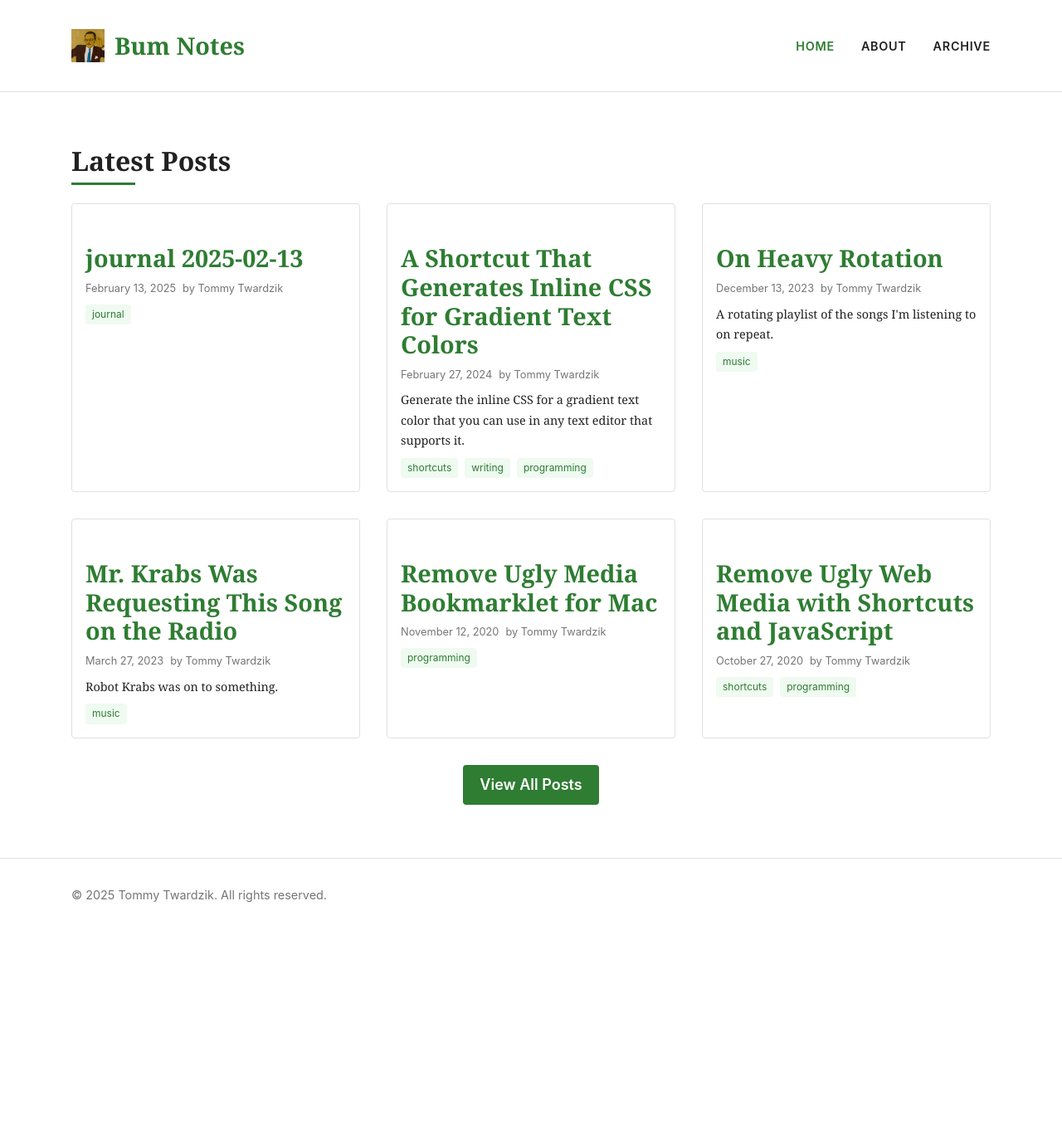
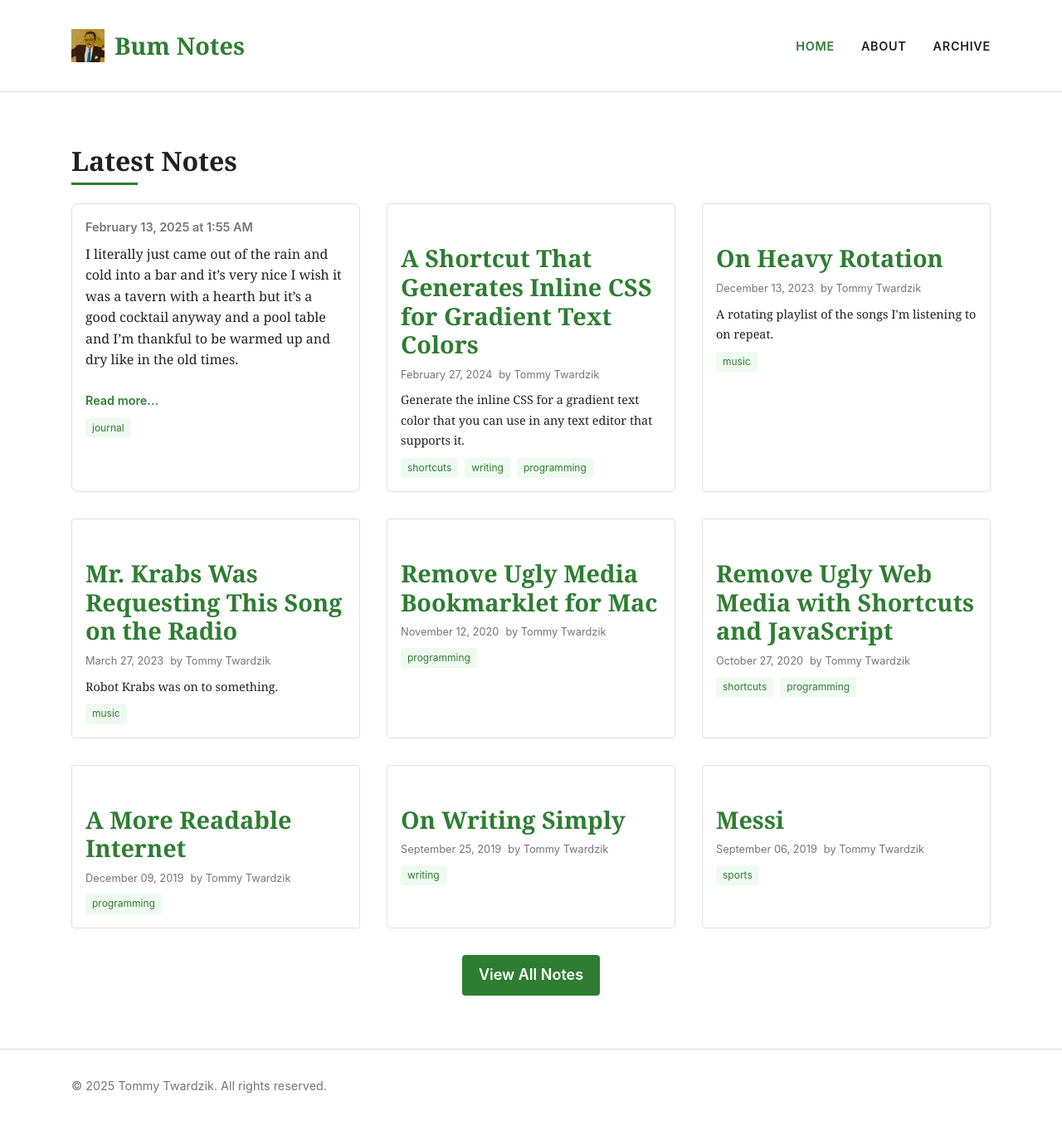
Before and after one commit to ttwardz/bum-notes-blog, a Jekyll site: the page built from index.markdown, in a window 1280 px wide. Shown: the whole page at 83% size. Built offline with Jekyll 4.4.1, drawn with Linux system fonts in a browser that asks for light colours; before the commit the page ends 1138 px from its top, so only the background shows below that.

Commit message:
NEW journal layout
New journal layout for journal posts
- Homepage updated to show journal posts without titles
- Archive updated similarly
- Post navigation refactored to _includes and simplified for both Post and Journal previous and next pages

```diff
--- a/_layouts/home.html
+++ b/_layouts/home.html
@@ -4,10 +4,40 @@ layout: default
 
 <div class="home">
   <section class="latest-posts">
-      <h1 class="section-title">Latest Posts</h1>
+    <h1 class="section-title">Latest Notes</h1>
 
-      <div class="posts-grid">
-        {% for post in site.posts limit:6 %}
+    <div class="posts-container">
+      {% for post in site.posts limit:12 %}
+        {% if post.layout == 'journal' %}
+          <article class="journal-card">
+            <div class="journal-card-content">
+              <div class="journal-card-meta">
+                <time datetime="{{ post.date | date_to_xmlschema }}" class="journal-date">
+                  {{ post.date | date: "%B %d, %Y" }} at {{ post.date | date: "%l:%M %p" | strip }}
+                </time>
+                <!-- {% if post.author %}
+                  <span class="journal-author">by {{ post.author }}</span>
+                {% endif %} -->
+              </div>
+
+              <div class="journal-card-excerpt">
+                {% assign paragraphs = post.content | split: '</p>' %}
+                {{ paragraphs[0] }}</p>
+                {% if paragraphs.size > 1 %}
+                  <a href="{{ post.url | relative_url }}" class="read-more">Read more...</a>
+                {% endif %}
+              </div>
+
+              {% if post.tags %}
+                <div class="journal-tags">
+                  {% for tag in post.tags %}
+                    <a href="{{ site.baseurl }}/tags/{{ tag | slugify }}/" class="tag">{{ tag }}</a>
+                  {% endfor %}
+                </div>
+              {% endif %}
+            </div>
+          </article>
+        {% else %}
           <article class="post-card">
             {% if post.image %}
               <div class="post-image">
@@ -32,17 +62,18 @@ layout: default
               {% if post.tags %}
                 <div class="post-tags">
                   {% for tag in post.tags %}
-                    <span class="tag">{{ tag }}</span>
+                    <a href="{{ site.baseurl }}/tags/{{ tag | slugify }}/" class="tag">{{ tag }}</a>
                   {% endfor %}
                 </div>
               {% endif %}
             </div>
           </article>
+        {% endif %}
       {% endfor %}
     </div>
 
     <div class="see-more">
-        <a href="{{ '/archive' | relative_url }}" class="btn">View All Posts</a>
+      <a href="{{ '/archive' | relative_url }}" class="btn">View All Notes</a>
     </div>
   </section>
 </div>
--- a/_posts/2025-02-13-journal.md
+++ b/_posts/2025-02-13-journal.md
@@ -1,11 +1,8 @@
 ---
-layout: post
+layout: journal
 date: 2025-02-13 1:55
-title: journal 2025-02-13
 author: Tommy Twardzik
 tags: [journal]
 ---
 
-<!-- TODO: convert to `journal` post -->
-
 I literally just came out of the rain and cold into a bar and it’s very nice I wish it was a tavern with a hearth but it’s a good cocktail anyway and a pool table and I’m thankful to be warmed up and dry like in the old times.
--- a/_sass/main.scss
+++ b/_sass/main.scss
@@ -365,6 +365,132 @@ img {
   margin-bottom: var(--space-s);
 }
 
+/* Journal post styles */
+.journal-post {
+  max-width: 700px;
+  margin: 0 auto;
+  border-radius: 8px;
+  overflow: hidden;
+  background-color: var(--color-card-background);
+  border: 1px solid var(--color-border);
+  padding: var(--space-l);
+}
+
+.journal-header {
+  margin-bottom: var(--space-m);
+  border-bottom: 1px solid var(--color-border);
+  padding-bottom: var(--space-m);
+}
+
+.journal-meta {
+  display: flex;
+  flex-wrap: wrap;
+  gap: var(--space-s);
+  font-family: var(--font-sans);
+  font-size: 0.9rem;
+  color: var(--color-text-light);
+  margin-bottom: var(--space-s);
+}
+
+.journal-date {
+  font-weight: 600;
+}
+
+.journal-tags {
+  display: flex;
+  flex-wrap: wrap;
+  gap: var(--space-s);
+  margin-top: var(--space-s);
+}
+
+.journal-content {
+  font-size: 1.1rem;
+  line-height: 1.7;
+}
+
+.journal-content p {
+  margin-bottom: var(--space-m);
+}
+
+.journal-content img {
+  max-width: 100%;
+  border-radius: 4px;
+  margin: var(--space-m) 0;
+}
+
+/* Homepage journal card */
+.posts-container {
+  display: flex;
+  flex-direction: column;
+  gap: var(--space-l);
+  margin-bottom: var(--space-l);
+}
+
+.journal-card {
+  border: 1px solid var(--color-border);
+  border-radius: 8px;
+  overflow: hidden;
+  background-color: var(--color-card-background);
+  transition: transform 0.3s ease, box-shadow 0.3s ease;
+}
+
+.journal-card:hover {
+  transform: translateY(-5px);
+  box-shadow: 0 10px 20px rgba(0, 0, 0, 0.1);
+}
+
+.journal-card-content {
+  padding: var(--space-m);
+}
+
+.journal-card-meta {
+  display: flex;
+  flex-wrap: wrap;
+  gap: var(--space-s);
+  font-family: var(--font-sans);
+  font-size: 0.9rem;
+  color: var(--color-text-light);
+  margin-bottom: var(--space-s);
+}
+
+.journal-card-excerpt {
+  font-size: 1rem;
+  line-height: 1.6;
+  margin-bottom: var(--space-s);
+}
+
+.journal-card-excerpt img {
+  max-width: 100%;
+  border-radius: 4px;
+  margin: var(--space-s) 0;
+}
+
+/* Homepage journal card */
+.posts-container {
+  display: flex;
+  flex-direction: column;
+  gap: var(--space-l);
+  margin-bottom: var(--space-l);
+}
+
+.read-more {
+  display: inline-block;
+  font-family: var(--font-sans);
+  font-size: 0.9rem;
+  font-weight: 600;
+  color: var(--color-primary);
+  margin-top: var(--space-s);
+}
+
+/* Make the grid layout work for both post types */
+@media (min-width: 768px) {
+  .posts-container {
+    display: grid;
+    grid-template-columns: repeat(auto-fill, minmax(300px, 1fr));
+    gap: var(--space-l);
+  }
+}
+
 /* Archive page */
 .archive {
   max-width: 800px;
@@ -397,28 +523,68 @@ img {
   padding-bottom: var(--space-s);
 }
 
+/* Archive page journal styling */
+.archive-journal {
+  background-color: var(--color-card-background);
+  border-radius: 4px;
+  padding: var(--space-s) var(--space-m);
+  border-left: 3px solid var(--color-primary-light);
+}
+
+.archive-journal .post-date {
+  font-style: italic;
+}
+
+.journal-excerpt {
+  margin: 0;
+  font-size: 1rem;
+  font-weight: normal;
+  line-height: 1.4;
+  font-style: italic;
+}
+
+.archive-journal-content {
+  flex: 1;
+}
+
+/* Updated archive item styles for consistent layout */
 .archive-item {
   display: flex;
-  align-items: baseline;
+  align-items: flex-start;
   flex-wrap: wrap;
   margin-bottom: var(--space-m);
+  padding: var(--space-s) 0;
 }
 
 .archive-item .post-date {
-  width: 100px;
+  width: 150px;
   font-family: var(--font-sans);
   font-size: 0.9rem;
   color: var(--color-text-light);
 }
 
-.archive-item .post-title {
-  margin: 0;
-  font-size: 1.1rem;
+.archive-item .post-title,
+.archive-item .archive-journal-content {
+  flex: 1;
+  min-width: 200px;
   margin-right: var(--space-s);
 }
 
 .archive-item .post-tags {
-  margin-left: auto;
+  width: 100%;
+  margin-top: var(--space-s);
+  margin-left: 150px;
+}
+
+@media (max-width: 768px) {
+  .archive-item .post-date {
+    width: 100%;
+    margin-bottom: var(--space-s);
+  }
+
+  .archive-item .post-tags {
+    margin-left: 0;
+  }
 }
 
 /* Transition effect for theme switching */
```
Also changed, not shown: _includes/post-navigation.html (added, +30 -0 lines), _layouts/archive.html (+24 -7 lines), _layouts/journal.html (added, +30 -0 lines), _layouts/post.html (+1 -15 lines). Lines whose indentation alone changed are shown as unchanged.
